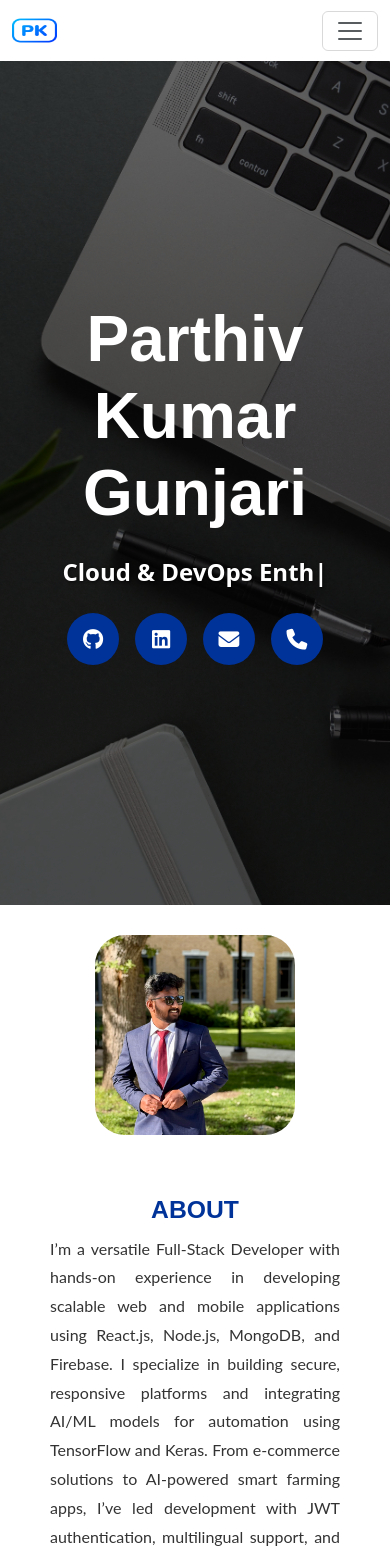
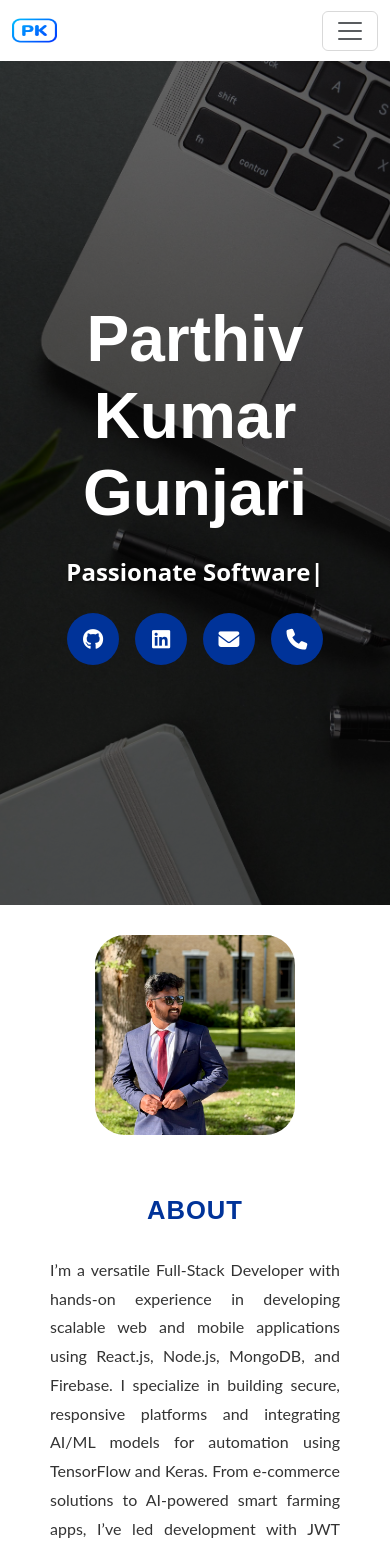
Before and after one commit to parthiv-gunjari/my-portfolio, a React (Create React App) app: page / in a window 390 px wide. Shown: the top 1551 px of the page. Built offline with nearby package versions, Linux system fonts and the light colour scheme.

Commit message:
Enhance SEO meta tags, add Open Graph, improve sidebar responsiveness, and update portfolio recommendations

```diff
--- a/public/index.html
+++ b/public/index.html
@@ -1,30 +1,25 @@
 <!DOCTYPE html>
 <html lang="en">
+
+
   <head>
     <meta charset="utf-8" />
-   <link rel="icon" href="%PUBLIC_URL%/icon.png" />
+    <link rel="icon" href="%PUBLIC_URL%/icon.png" />
     <meta name="viewport" content="width=device-width, initial-scale=1" />
     <meta name="theme-color" content="#000000" />
-    <meta
-      name="description"
-      content="Web site created using create-react-app"
-    />
-    <link rel="apple-touch-icon" href="%PUBLIC_URL%/logo192.png" />
-    <!--
-      manifest.json provides metadata used when your web app is installed on a
-      user's mobile device or desktop. See https://developers.google.com/web/fundamentals/web-app-manifest/
-    -->
+    <meta name="description" content="Parthiv's Portfolio: Projects, Skills, Achievements, and Contact Information." />
+    <meta name="keywords" content="Portfolio, Fullstack, Developer, Projects, Skills, Achievements, Parthiv, React, Node, JavaScript, Parthiv Kumar" />
+    <meta name="author" content="Parthiv" />
+    <meta property="og:title" content="Parthiv's Portfolio" />
+    <meta property="og:description" content="Explore Parthiv's projects, skills, achievements, and contact details." />
+    <meta property="og:type" content="website" />
+    <meta property="og:image" content="%PUBLIC_URL%/icon.png" />
+    <meta property="og:url" content="https://parthivkumar.com" />
+    <link rel="apple-touch-icon" href="%PUBLIC_URL%/icon.png" />
     <link rel="manifest" href="%PUBLIC_URL%/manifest.json" />
-    <!--
-      Notice the use of %PUBLIC_URL% in the tags above.
-      It will be replaced with the URL of the `public` folder during the build.
-      Only files inside the `public` folder can be referenced from the HTML.
+    <title>Parthiv's Portfolio</title>
 
-      Unlike "/favicon.ico" or "favicon.ico", "%PUBLIC_URL%/favicon.ico" will
-      work correctly both with client-side routing and a non-root public URL.
-      Learn how to configure a non-root public URL by running `npm run build`.
-    -->
-    <title>Portfolio</title>
+
     <script src="https://cdn.jsdelivr.net/npm/bootstrap@5.3.3/dist/js/bootstrap.bundle.min.js"></script>
     <style>
   html, body {
--- a/src/App.css
+++ b/src/App.css
@@ -48,26 +48,6 @@ a, button {
   font-size: 16px;
 }
 
-/* Modern global link underline effect */
-a {
-  position: relative;
-  text-decoration: none;
-  color: #0dd944;
-}
-a::before {
-  content: '';
-  position: absolute;
-  bottom: 0;
-  left: 0;
-  width: 0;
-  height: 3px;
-  background: linear-gradient(90deg, #ffcc00, #003399);
-  transition: all 0.4s ease-in-out;
-}
-a:hover::before {
-  width: 100%;
-  border-radius: 4px;
-}
 
 /* Sidebar */
 .sidebar {
@@ -1167,6 +1147,39 @@ h1, h2, h3, h4, h5, h6 {
     color: #003399; /* Consistent heading color */
     margin-bottom: 20px; /* Optional: for consistent spacing below headings */
 }
+h2.section-title,
+h2.about-title,
+h2.achievements-title,
+h2.blog-title,
+h2.certifications-title,
+h2.contact-title,
+h2.education-title,
+h2.projects-title,
+h2.publications-title {
+  text-align: center;
+  font-size: 2rem;
+  color: #003399;
+  font-weight: 700;
+  margin-bottom: 40px;
+  text-transform: uppercase;
+  letter-spacing: 1px;
+}
+
+/* Responsive for tablets and below */
+@media (max-width: 768px) {
+  h2.section-title,
+  h2.about-title,
+  h2.achievements-title,
+  h2.blog-title,
+  h2.certifications-title,
+  h2.contact-title,
+  h2.education-title,
+  h2.projects-title,
+  h2.publications-title {
+    font-size: 1.6rem;
+    margin-bottom: 30px;
+  }
+}
 /* Responsive Sidebar */
 .sidebar {
     width: 280px;
@@ -1193,6 +1206,7 @@ background: linear-gradient(to bottom, #0f2027, #203a43, #2c5364);
   background-color: #fff; /* or your color */
 }
   /* Responsive Mobile Menu */
+
 
 
 @media (max-width: 790px) {
--- a/src/components/About.js
+++ b/src/components/About.js
@@ -20,7 +20,7 @@ const About = () => {
 
         {/*  About content */}
         <div className="about-content" data-aos="fade-up" data-aos-duration="800" >
-          <h2>ABOUT</h2>
+          <h2 className='about-title'>ABOUT</h2>
           <p>
             I’m a versatile Full-Stack Developer with hands-on experience in developing scalable web and mobile applications using React.js, Node.js, MongoDB, and Firebase. I specialize in building secure, responsive platforms and integrating AI/ML models for automation using TensorFlow and Keras. From e-commerce solutions to AI-powered smart farming apps, I’ve led development with JWT authentication, multilingual support, and real-time analytics. Proficient in deploying on AWS, Render, and Firebase, I also bring strong DevOps skills in CI/CD with GitHub Actions and Docker. I’m passionate about building impactful tech, thriving in Agile teams, and embracing modern development practices.
           </p>
--- a/src/components/Achievements.js
+++ b/src/components/Achievements.js
@@ -5,7 +5,7 @@ import { FaCrown } from 'react-icons/fa';
 const Achievements = () => {
   return (
     <section id="achievements" className="achievements-section">
-      <h2 className="text-center mb-5">ACHIEVEMENTS</h2>
+      <h2 className="text-center mb-5 achievements-title">ACHIEVEMENTS</h2>
       <div className="container achievements-container" data-aos="fade-up" data-aos-duration="800" >
 
         <div className="achievement-card with-icon" data-aos-delay="100">
--- a/src/components/BlogPosts.js
+++ b/src/components/BlogPosts.js
@@ -96,7 +96,7 @@ const BlogPosts = () => {
 
   return (
     <section id="blog" className="blog-section" data-aos="fade-up">
-      <h2 className="text-center mb-4">BLOG POSTS</h2>
+      <h2 className="text-center mb-4 blog-title">BLOG POSTS</h2>
       <div className="blog-list">
         {posts.map((post, idx) => (
           <div className="blog-card" key={idx}>
--- a/src/components/Certifications.js
+++ b/src/components/Certifications.js
@@ -7,7 +7,7 @@ const Certifications = () => {
   return (
     <section id="certifications" className="certifications section-spacing">
       <div className="certifications-container">
-        <h2 className="text-center mb-4">CERTIFICATIONS</h2>
+        <h2 className="text-center mb-4 certifications-title">CERTIFICATIONS</h2>
         <p className="coming-soon-message" style={{ textAlign: 'center', marginTop: '2rem' }}>
           Certifications coming soon.
         </p>
--- a/src/components/Contact.js
+++ b/src/components/Contact.js
@@ -51,7 +51,7 @@ const Contact = () => {
   return (
     <section id="contact" className="contact-section py-5 section-spacing" >
       <div className="container text-center">
-        <h2 className="mb-4" >Contact Me</h2>
+        <h2 className="mb-4 contact-title" >Contact Me</h2>
 
         <form
           onSubmit={handleSubmit}
--- a/src/components/Education.js
+++ b/src/components/Education.js
@@ -32,7 +32,7 @@ const Education = () => {
 
   return (
     <MDBContainer className="py-5 px-3 px-md-5 section-spacing" id="education" >
-      <h2 className="text-center mb-5">EDUCATION</h2>
+      <h2 className="text-center mb-5 education-title">EDUCATION</h2>
       <ul className="timeline-with-icons" data-aos="fade-up">
         {educationList.map((edu, i) => (
           <li
--- a/src/components/Home.js
+++ b/src/components/Home.js
@@ -42,11 +42,12 @@ const Home = () => {
             className="typing-text"
             sequence={[
               'Full-Stack Web Developer', 2000,
+               'Passionate Software Engineer', 2000,
               'Cloud & DevOps Enthusiast', 2000,
               'MERN Stack Specialist', 2000,
               'React.js | Node.js | AWS', 2000,
               'Problem Solver & Team Player', 2000,
-              'Passionate Software Engineer', 2000,
+
               'ML Enthusiast', 2000,
             ]}
             wrapper="div"
--- a/src/components/Projects.js
+++ b/src/components/Projects.js
@@ -70,7 +70,7 @@ const Projects = () => {
 
   return (
     <section id="projects" className="section-spacing">
-      <h2 className="text-center mb-5">PROJECTS</h2>
+      <h2 className="text-center mb-5 projects-title">PROJECTS</h2>
       <div className="section_our_solution">
         <div className="row justify-content-center">
           <div className="solution_cards_box d-flex flex-wrap justify-content-center">
--- a/src/components/Publications.js
+++ b/src/components/Publications.js
@@ -5,7 +5,7 @@ import '../App.css';
 const Publications = () => {
   return (
     <MDBContainer className="py-5 section-spacing" id="publications" >
-      <h2 className="text-center mb-5" >PUBLICATIONS</h2>
+      <h2 className="text-center mb-5 publications-title" >PUBLICATIONS</h2>
 
       <MDBRow>
         <MDBCol md="10" className="offset-md-1">
--- a/src/components/Skills.js
+++ b/src/components/Skills.js
@@ -92,7 +92,7 @@ const Skills = () => {
   return (
     <section id="skills" className="skills-section section-spacing" >
       <div className="container">
-        <h2 className="section-title">Skills</h2>
+        <h2 className="section-title ">Skills</h2>
 
         <div className="skills-wrapper">
           {skillsData.map((group, index) => (
```
Also changed, not shown: public/images/brand/logo.png (added).
